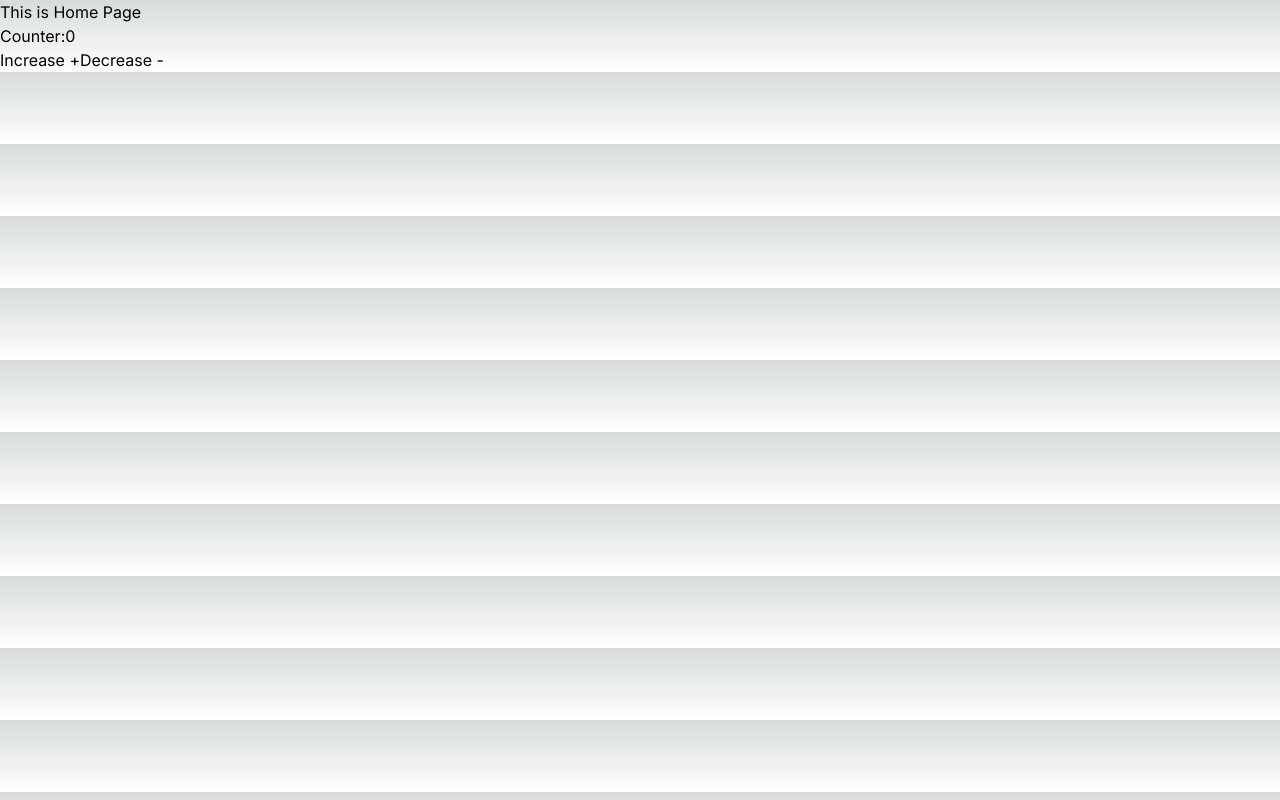
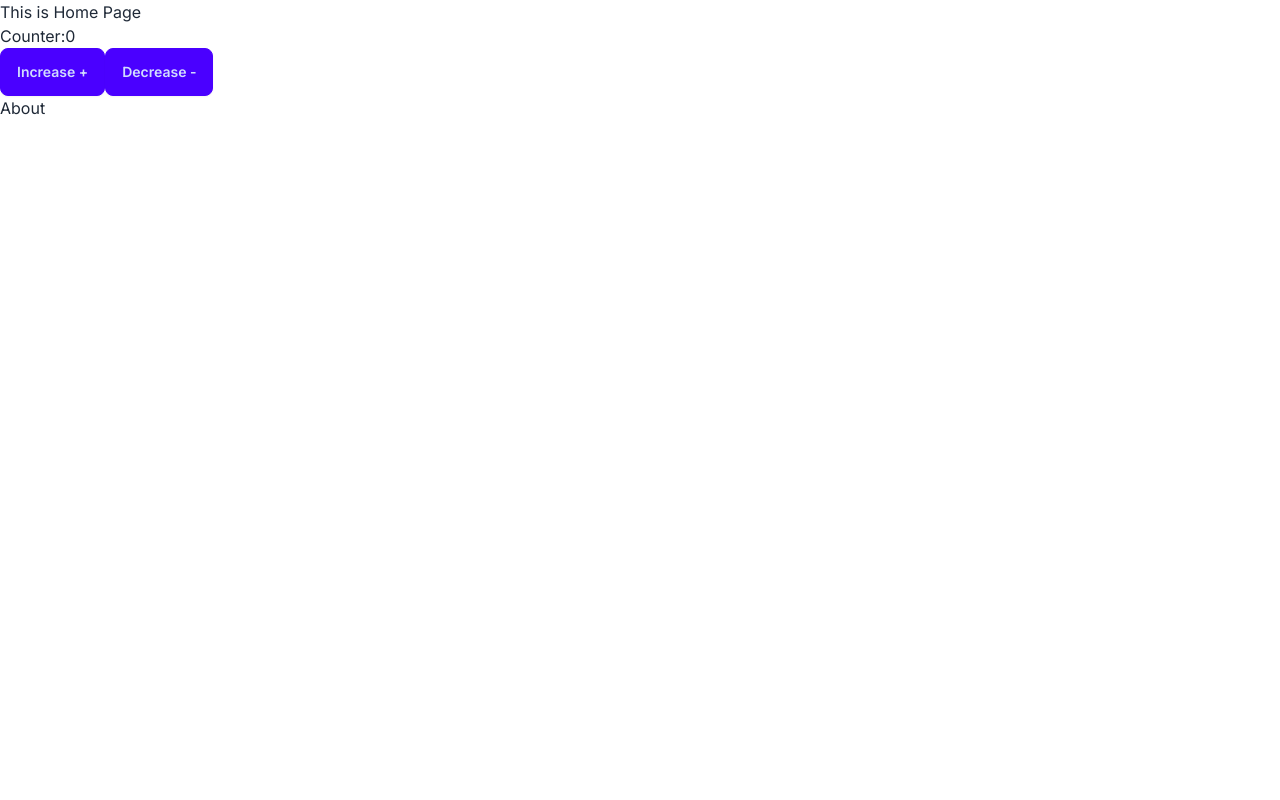
Before and after one commit to Tawkir711/explore-next-js, a Next.js app: page / in a window 1280 px wide. Built offline with nearby package versions, Linux system fonts and the light colour scheme.

Commit message:
install daisy ui

```diff
--- a/src/app/globals.css
+++ b/src/app/globals.css
@@ -1,27 +1,3 @@
 @tailwind base;
 @tailwind components;
 @tailwind utilities;
-
-:root {
-  --foreground-rgb: 0, 0, 0;
-  --background-start-rgb: 214, 219, 220;
-  --background-end-rgb: 255, 255, 255;
-}
-
-@media (prefers-color-scheme: dark) {
-  :root {
-    --foreground-rgb: 255, 255, 255;
-    --background-start-rgb: 0, 0, 0;
-    --background-end-rgb: 0, 0, 0;
-  }
-}
-
-body {
-  color: rgb(var(--foreground-rgb));
-  background: linear-gradient(
-      to bottom,
-      transparent,
-      rgb(var(--background-end-rgb))
-    )
-    rgb(var(--background-start-rgb));
-}
--- a/src/app/page.js
+++ b/src/app/page.js
@@ -6,6 +6,7 @@
     <div>
       <h1>This is Home Page</h1>
       <Count></Count>
+      <button>About</button>
     </div>
   );
 };
--- a/tailwind.config.js
+++ b/tailwind.config.js
@@ -14,5 +14,5 @@
       },
     },
   },
-  plugins: [],
+  plugins: [require("daisyui")],
 }
```
Also changed, not shown: package.json (+6 -5 lines), 1 other file (tests, documents, lock files or other folders).
